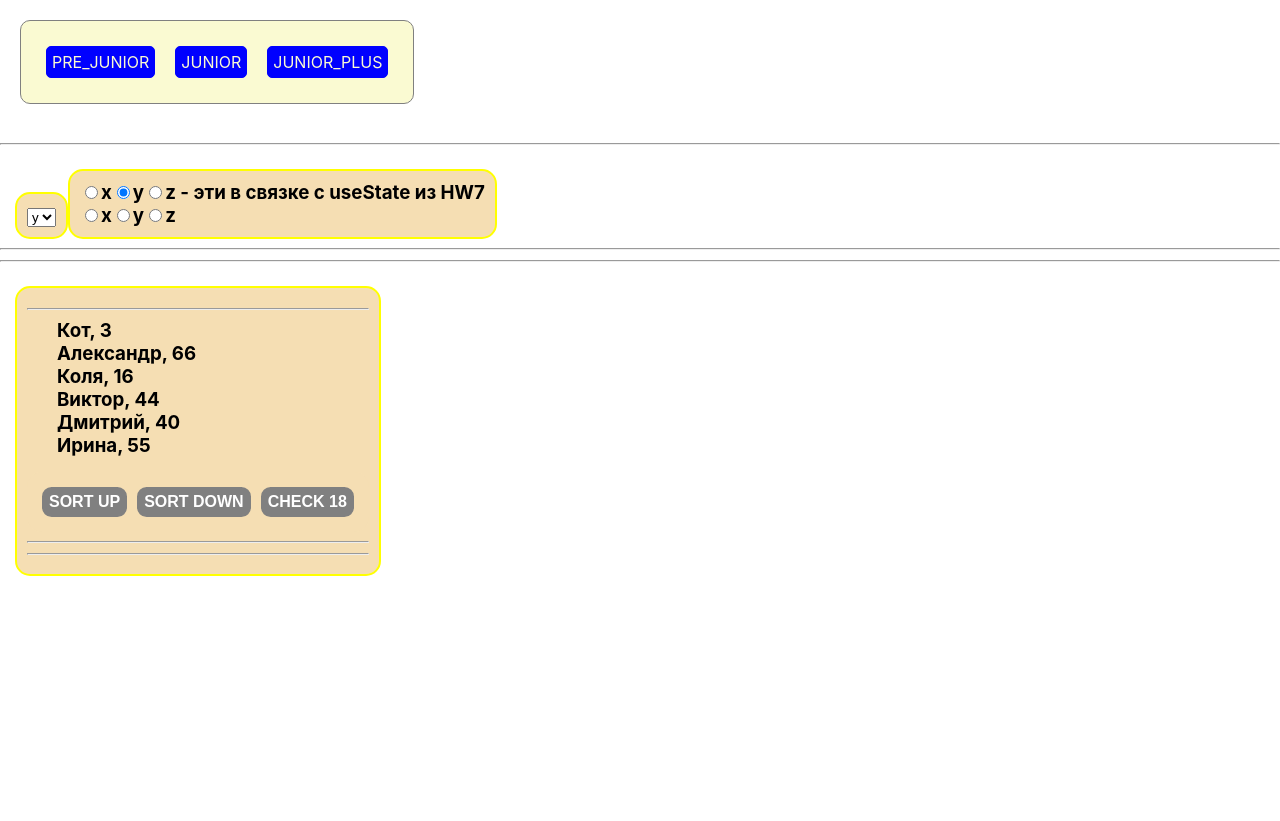
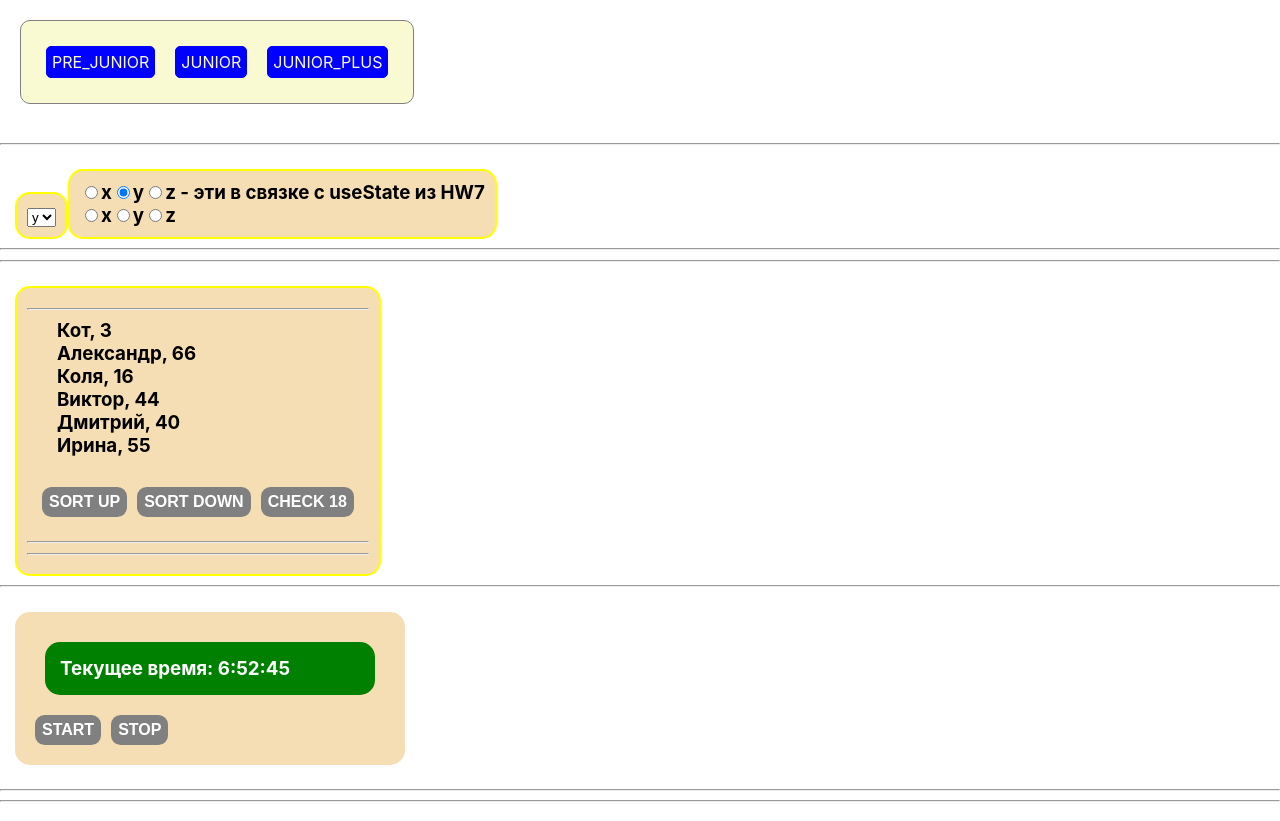
Before and after one commit to Nikolas-Bars/dzFromIgnat, a React (Create React App) app: page /junior in a window 1280 px wide. Before the commit the page ends 800 px from the top, so only its background shows below. Built offline with nearby package versions, Linux system fonts and the light colour scheme.

Commit message:
lesson 9 - data

```diff
--- a/src/p2-homeworks/h5/pages/Junior.tsx
+++ b/src/p2-homeworks/h5/pages/Junior.tsx
@@ -1,6 +1,7 @@
 import React from 'react';
 import HW7 from "../../h7/HW7";
 import HW8 from "../../h8/HW8";
+import HW9 from "../../h9/HW9";
 
 const Junior = () => {
     return (
@@ -8,6 +9,7 @@ const Junior = () => {
             <h3>
                 <HW7/>
                 <HW8/>
+                <HW9/>
             </h3>
         </div>
     );
--- a/src/p2-homeworks/h9/Clock.tsx
+++ b/src/p2-homeworks/h9/Clock.tsx
@@ -3,47 +3,65 @@ import SuperButton from '../h4/common/c2-SuperButton/SuperButton'
 
 function Clock() {
     const [timerId, setTimerId] = useState<number>(0)
-    const [date, setDate] = useState<Date>()
+    const [date, setDate] = useState<Date>( new Date())
     const [show, setShow] = useState<boolean>(false)
 
     const stop = () => {
-        // stop
+        clearInterval(timerId)// stop
+        setDate(date)
     }
     const start = () => {
         stop()
         const id: number = window.setInterval(() => {
-            // setDate
+            setDate(new Date())// setDate
         }, 1000)
         setTimerId(id)
     }
 
     const onMouseEnter = () => {
-        // show
+        setShow(true)// show
     }
     const onMouseLeave = () => {
-        // close
+        setShow(false) // close
     }
 
-    const stringTime = 'Time' // fix with date
-    const stringDate = 'Date' // fix with date
+
+
+    let Year = date.getFullYear();
+    let Month = date.getMonth();
+    let Day = date.getDate();
+    let Hour = date.getHours();
+    let Minutes = date.getMinutes();
+    let Seconds = date.getSeconds();
+    let fMonth = ['января', 'февраля', 'марта', 'апреля', 'мая', 'июня', 'июля', 'августа', 'сентября', 'октября', 'ноября', 'декабря'];
+
+    const stringTime = "Текущее время: " + Hour + ":" + Minutes + ":" + Seconds // fix with date
+    const stringDate = "Сегодня " + Day + " " + fMonth[Month] + " " + Year + " года" // fix with date
 
     return (
-        <div>
-            <div
+        <div style={{backgroundColor: 'wheat', display: "inline-flex", flexDirection:"column", margin: '15px', padding: '15px', borderRadius: "15px"}}>
+
+          <div style={{backgroundColor: 'wheat', display: "inline-flex", }}>
+            <div style={{backgroundColor: 'green', margin: '15px', padding: '15px', borderRadius: "15px", color: 'white', minWidth: '300px' }}
                 onMouseEnter={onMouseEnter}
                 onMouseLeave={onMouseLeave}
             >
                 {stringTime}
             </div>
 
+            <div >
                 {show && (
-                <div>
+                    <div style={{backgroundColor: 'green', margin: '15px', padding: '15px', borderRadius: "15px", color: 'white', minWidth: '300px'}}>
                         {stringDate}
                     </div>
                 )}
+            </div>
+        </div>
 
+            <div style={{backgroundColor: 'wheat', display: "flex", justifyContent: "left"}}>
                 <SuperButton onClick={start}>start</SuperButton>
                 <SuperButton onClick={stop}>stop</SuperButton>
+            </div>
 
         </div>
     )
--- a/src/p2-homeworks/h9/HW9.tsx
+++ b/src/p2-homeworks/h9/HW9.tsx
@@ -5,7 +5,7 @@ function HW9() {
     return (
         <div>
             <hr/>
-            homeworks 9
+
 
             {/*should work (должно работать)*/}
             <Clock/>
```
Lines whose indentation alone changed are shown as unchanged.
